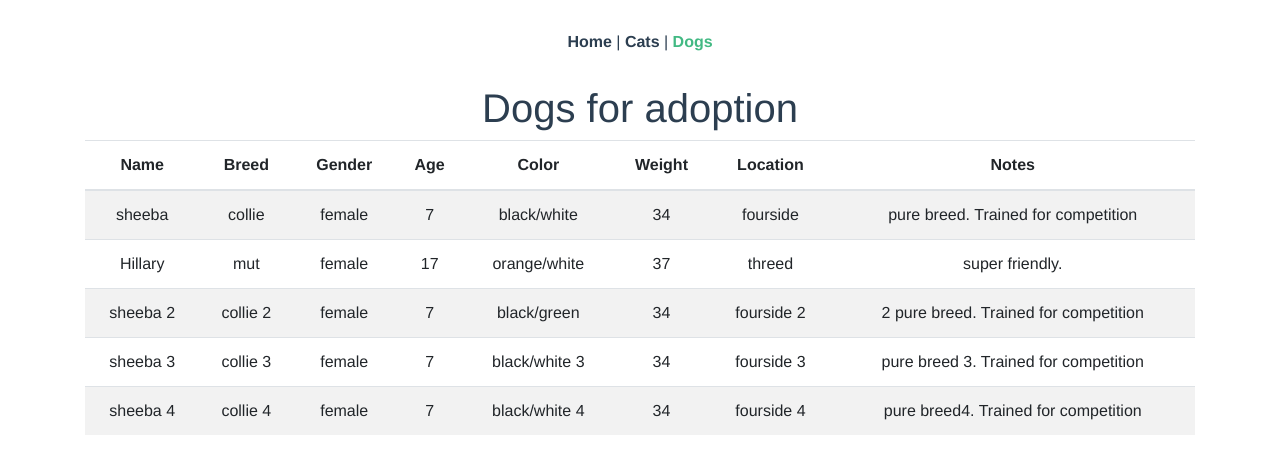
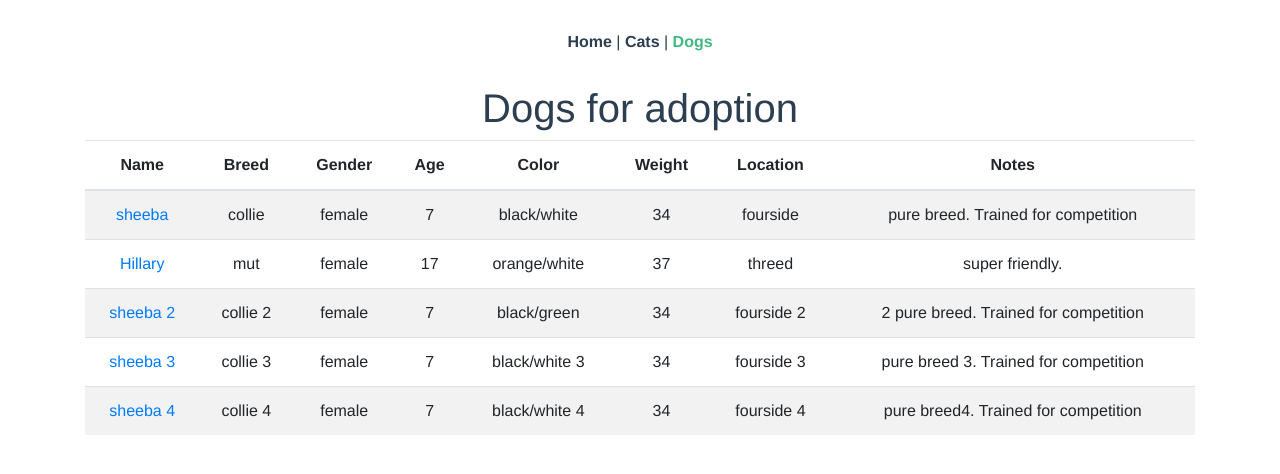
Before and after one commit to duro06/adopt_pets, a Vue app: page /dogs in a window 1280 px wide. Shown: the top 474 px of the page. Built offline with nearby package versions, Linux system fonts and the light colour scheme.

Commit message:
mengkonfigurasi vuex pada index router, dog dan cat view

```diff
--- a/src/main.js
+++ b/src/main.js
@@ -1,4 +1,5 @@
 import Vue from 'vue'
+// import Vuex from 'vuex'
 import BootstrapVue from 'bootstrap-vue'
 import 'bootstrap/dist/css/bootstrap.css'
 import 'bootstrap-vue/dist/bootstrap-vue.css'
@@ -7,6 +8,7 @@ import router from './router'
 import store from './store'
 
 Vue.use(BootstrapVue)
+// Vue.use(Vuex)
 Vue.config.productionTip = false
 
 new Vue({
--- a/src/router/index.js
+++ b/src/router/index.js
@@ -23,7 +23,7 @@ const routes = [{
   component: Dogs
 },
 {
-  path: '/pets/:id',
+  path: '/pets/:species/:id',
   name: 'pet',
   component: Pet
 }
--- a/src/store/index.js
+++ b/src/store/index.js
@@ -1,5 +1,6 @@
 import Vue from 'vue'
 import Vuex from 'vuex'
+
 import state from './state.js'
 import mutations from './mutations.js'
 import actions from './actions.js'
--- a/src/views/Cats.vue
+++ b/src/views/Cats.vue
@@ -3,7 +3,7 @@
     <h1>Cats for adoption</h1>
     <b-table striped hover :items="cats">
       <template v-slot:cell(name)="data">
-        <router-link :to="`/pets/${data.index}`">
+        <router-link :to="`/pets/cats/${data.index}`">
         {{ data.value }}
         </router-link>
       </template>
@@ -11,12 +11,15 @@
   </div>
 </template>
 <script>
-import cats from '@/data/cats'
+import { mapState } from 'vuex'
 export default {
   data () {
-    return {
-      cats
-    }
+    return {}
+  },
+  computed: {
+    ...mapState([
+      'cats'
+    ])
   }
 }
 </script>
--- a/src/views/Dogs.vue
+++ b/src/views/Dogs.vue
@@ -1,16 +1,26 @@
 <template>
   <div>
     <h1>Dogs for adoption</h1>
-    <b-table striped hover :items="dogs"></b-table>
+    <b-table striped hover :items="dogs">
+      <template v-slot:cell(name)="data">
+        <router-link :to="`/pets/dogs/${data.index}`">
+        {{ data.value }}
+        </router-link>
+      </template>
+    </b-table>
   </div>
 </template>
 <script>
-import dogs from '@/data/dogs'
+import { mapState } from 'vuex'
 export default {
   data () {
     return {
-      dogs
     }
+  },
+  computed: {
+    ...mapState([
+      'dogs'
+    ])
   }
 }
 </script>
--- a/src/views/Pet.vue
+++ b/src/views/Pet.vue
@@ -1,5 +1,5 @@
 <template>
-    <div>
-        Pet
-    </div>
+  <div>
+    Pet
+  </div>
 </template>
```
Also changed, not shown: 1 other file (tests, documents, lock files or other folders).
